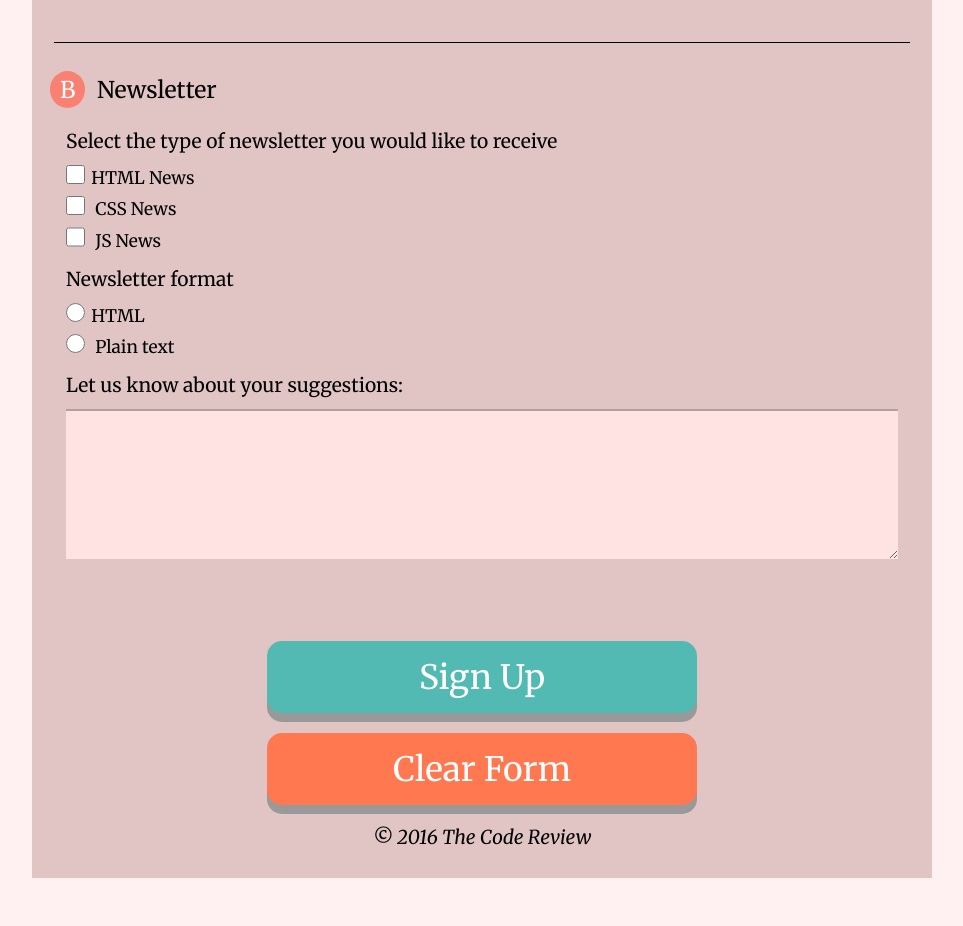
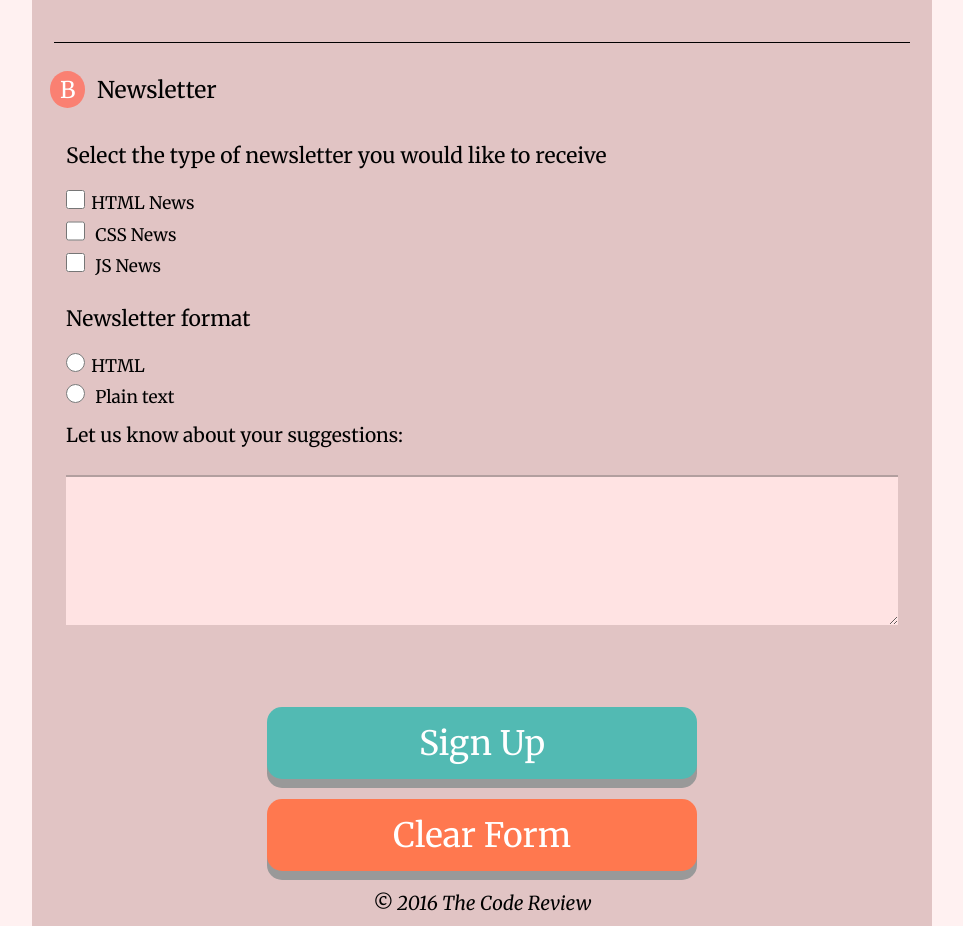
Before and after one commit to MichaJan/MichalProjekt3, a plain HTML site: page index.html in a window 1280 px wide. Shown: the part 1005-1931 px from the top of the page, without its empty margins (158-1121 px from the left). Drawn offline with Linux system fonts and the light colour scheme.

Commit message:
Additional fixes
Changed unnecessary labels into h3 elements.

```diff
--- a/css/main.css
+++ b/css/main.css
@@ -1,8 +1,3 @@
-/*
-  zmenit display = cez flexbox? nie, floating.
-*/
-
-
 
 *, *:before, *:after {
   -moz-box-sizing: border-box;
@@ -31,6 +26,10 @@ h1 {
 h2 {
   padding-top: 1.35em;
   margin-top: 0;
+}
+h3 {
+  font-weight: normal;
+  font-size: 1.1em;
 }
 p {
   padding: 0 1em;
@@ -117,11 +116,10 @@ button {
 input:focus,
 textarea:focus{
     transition: 0.8s;
-
     border-radius: 5px;
     border:1px solid black;
     box-shadow:none;
-    margin-bottom: 30px;
+/*    margin-bottom: 30px;*/
 }
 
 .newsletter input {
@@ -252,7 +250,7 @@ textarea:focus{
     border-radius: 5px;
     border:1px solid black;
     box-shadow:none;
-    margin-bottom: 30px;
+/*    margin-bottom: 30px;*/
 }
 .button {
   display:block;
@@ -262,6 +260,7 @@ textarea:focus{
   }
 textarea {
   height: 150px;
+  margin-top: 1em;
   }
 textarea:hover,
 textarea:focus{
--- a/index.html
+++ b/index.html
@@ -68,15 +68,16 @@
 
              <fieldset class="newsletter">
               <legend><span class="letter">B</span> Newsletter </legend>
-                <label>Select the type of newsletter you would like to receive</label>
+                <h3>Select the type of newsletter you would like to receive</h3>
 
                 <input type="checkbox" id="html_news" name="user_news" value="newsletter_html"><label class="news_label" for="html_news">HTML News</label><br>
 
                 <input type="checkbox" id="css_news" name="user_news" value="newsletter_css"><label class="news_label" for="css_news"> CSS News</label><br>
 
                 <input type="checkbox" id="js_news" name="user_news" value="newsletter_js"><label class="news_label" for="js_news"> JS News</label>
-
-                 <label>Newsletter format</label>
+<!--                 <label >Newsletter format</label> -->
+<!--                Nick used in his course label without "for" when creating radio input, he used "for" in labels after each input instead -cannot we do the same?-->
+              <h3> Newsletter format </h3>
                 <input type="radio" id="html" name="user_format" value="format_html"><label class="news_label" for="html">HTML</label><br>
                 <input type="radio" id="plain" name="user_format" value="format_plain"><label class="news_label" for="plain"> Plain text</label>
               <label for="ideas"> Let us know about your suggestions:</label>
```
